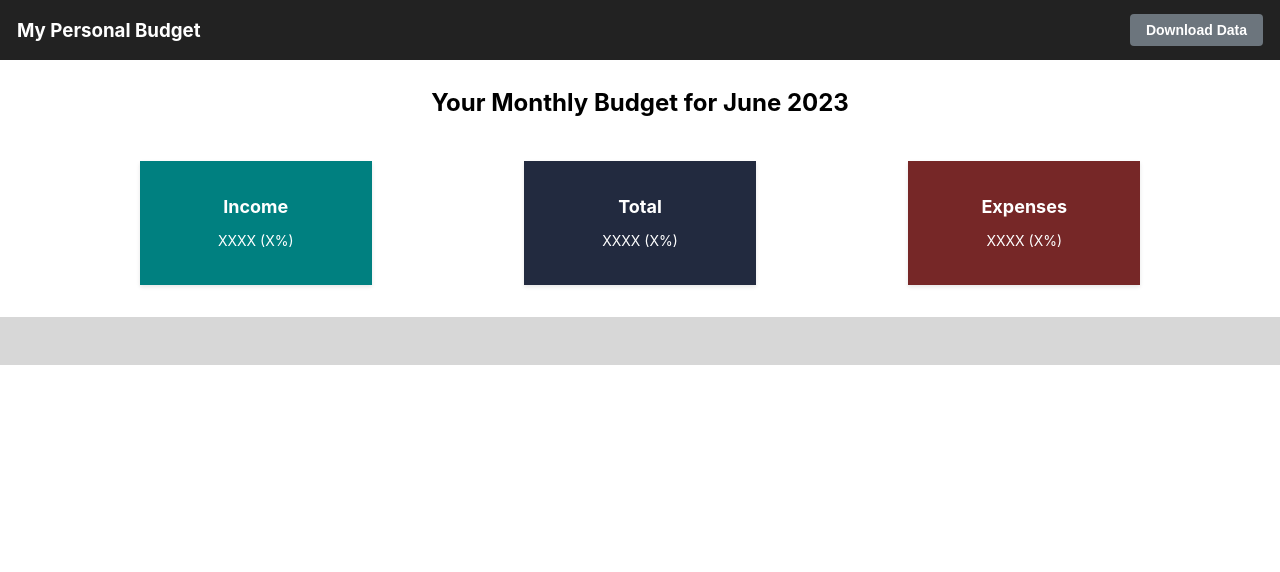
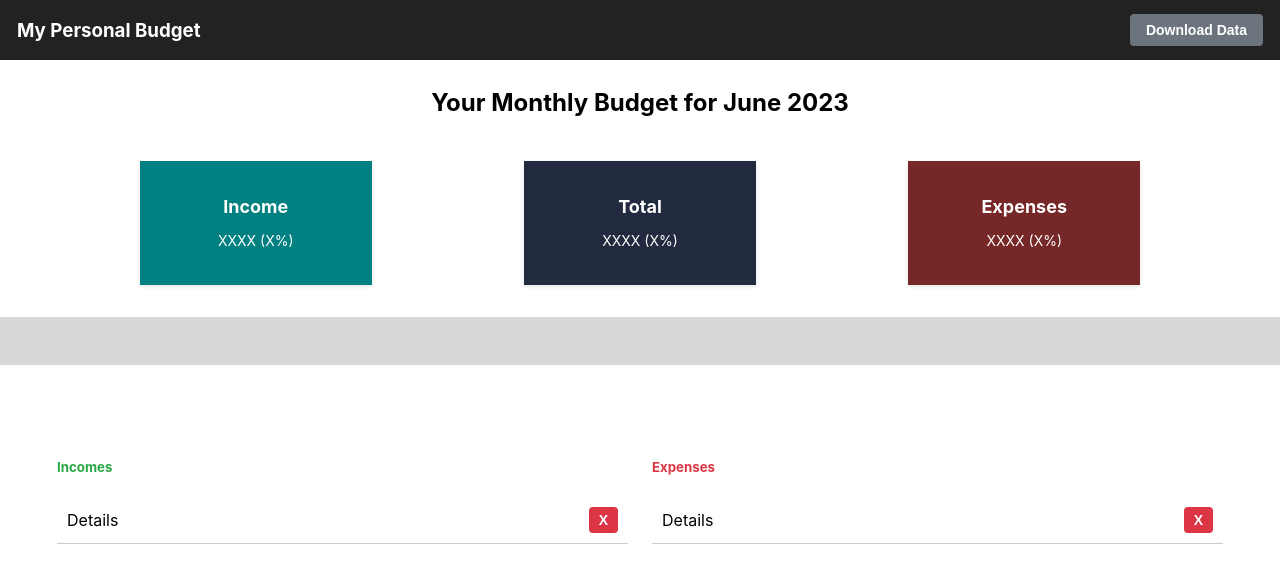
Before and after one commit to nikoladomazetovikj/budgety, a React (Create React App) app: page / in a window 1280 px wide. Shown: the top 572 px of the page. Built offline with nearby package versions, Linux system fonts and the light colour scheme.

Commit message:
feat: initial income/expenses structure

```diff
--- a/src/App.js
+++ b/src/App.js
@@ -1,5 +1,6 @@
 import Header from "./layouts/Header";
 import Budget from "./components/Budget";
+import BudgetData from "./components/BudgetData";
 
 function App() {
     const currentDate = new Date();
@@ -14,6 +15,7 @@ function App() {
         <div>
             <Header/>
             <Budget month={currentMonth} year={currentYear}/>
+            <BudgetData/>
         </div>
     );
 }
--- /dev/null
+++ b/src/components/BudgetData.js
@@ -0,0 +1,21 @@
+import Incomes from "./Incomes";
+import Expenses from "./Expenses";
+
+function BudgetData() {
+    return (
+        <div className='container-fluid'>
+            <div className='container margin-6'>
+                <div className='row align-items-center'>
+                    <div className='col-3 margin-right-4'>
+                      <Incomes/>
+                    </div>
+                    <div className='col-3'>
+                       <Expenses/>
+                    </div>
+                </div>
+            </div>
+        </div>
+    );
+}
+
+export default BudgetData;
--- /dev/null
+++ b/src/components/Expenses.js
@@ -0,0 +1,17 @@
+import Button from "../UI/Button";
+
+function Expenses() {
+    return (
+        <div className="list-container">
+            <h5 className='text-danger'>Expenses</h5>
+            <ul className="item-list">
+                <li className="list-item">
+                    <span>Details</span>
+                    <Button title='X' styles='button-secondary'/>
+                </li>
+            </ul>
+        </div>
+    );
+}
+
+export default Expenses;
--- /dev/null
+++ b/src/components/Incomes.js
@@ -0,0 +1,17 @@
+import Button from "../UI/Button";
+
+function Incomes() {
+    return (
+        <div className="list-container">
+            <h5 className='text-success'>Incomes</h5>
+            <ul className="item-list">
+                    <li className="list-item">
+                        <span>Details</span>
+                        <Button title='X' styles='button-secondary'/>
+                    </li>
+            </ul>
+        </div>
+    );
+}
+
+export default Incomes;
--- a/src/index.css
+++ b/src/index.css
@@ -95,6 +95,54 @@ code {
   margin: 4.5rem;
 }
 
+.margin-left-1 {
+  margin-left: 0.25rem;
+}
+
+.margin-left-2 {
+  margin-left: 0.5rem;
+}
+
+.margin-left-3 {
+  margin-left: 1rem;
+}
+
+.margin-left-4 {
+  margin-left: 1.5rem;
+}
+
+.margin-left-5 {
+  margin-left: 3rem;
+}
+
+.margin-left-6 {
+  margin-left: 4.5rem;
+}
+
+.margin-right-1 {
+  margin-right: 0.25rem;
+}
+
+.margin-right-2 {
+  margin-right: 0.5rem;
+}
+
+.margin-right-3 {
+  margin-right: 1rem;
+}
+
+.margin-right-4 {
+  margin-right: 1.5rem;
+}
+
+.margin-right-5 {
+  margin-right: 3rem;
+}
+
+.margin-right-6 {
+  margin-right: 4.5rem;
+}
+
 
 /*paddings*/
 .padding-1 {
@@ -131,6 +179,15 @@ code {
 
 .justify-content-end {
   justify-content: flex-end;
+}
+
+
+.text-danger {
+  color: #dc3545;
+}
+
+.text-success {
+  color: #28a745;
 }
 
 
@@ -223,3 +280,36 @@ code {
 .empty-container {
   background-color: #d7d7d7;
 }
+
+
+/*budget details*/
+.list-container {
+  max-height: 200px;
+  overflow-y: auto;
+}
+
+.item-list {
+  list-style-type: none;
+  padding: 0;
+}
+
+.list-item {
+  display: flex;
+  align-items: center;
+  justify-content: space-between;
+  padding: 10px;
+  border-bottom: 1px solid #ccc;
+}
+
+.list-item span {
+  flex-grow: 1;
+}
+
+.list-item button {
+  background-color: #dc3545;
+  color: #fff;
+  border: none;
+  border-radius: 4px;
+  padding: 5px 10px;
+  cursor: pointer;
+}
```
